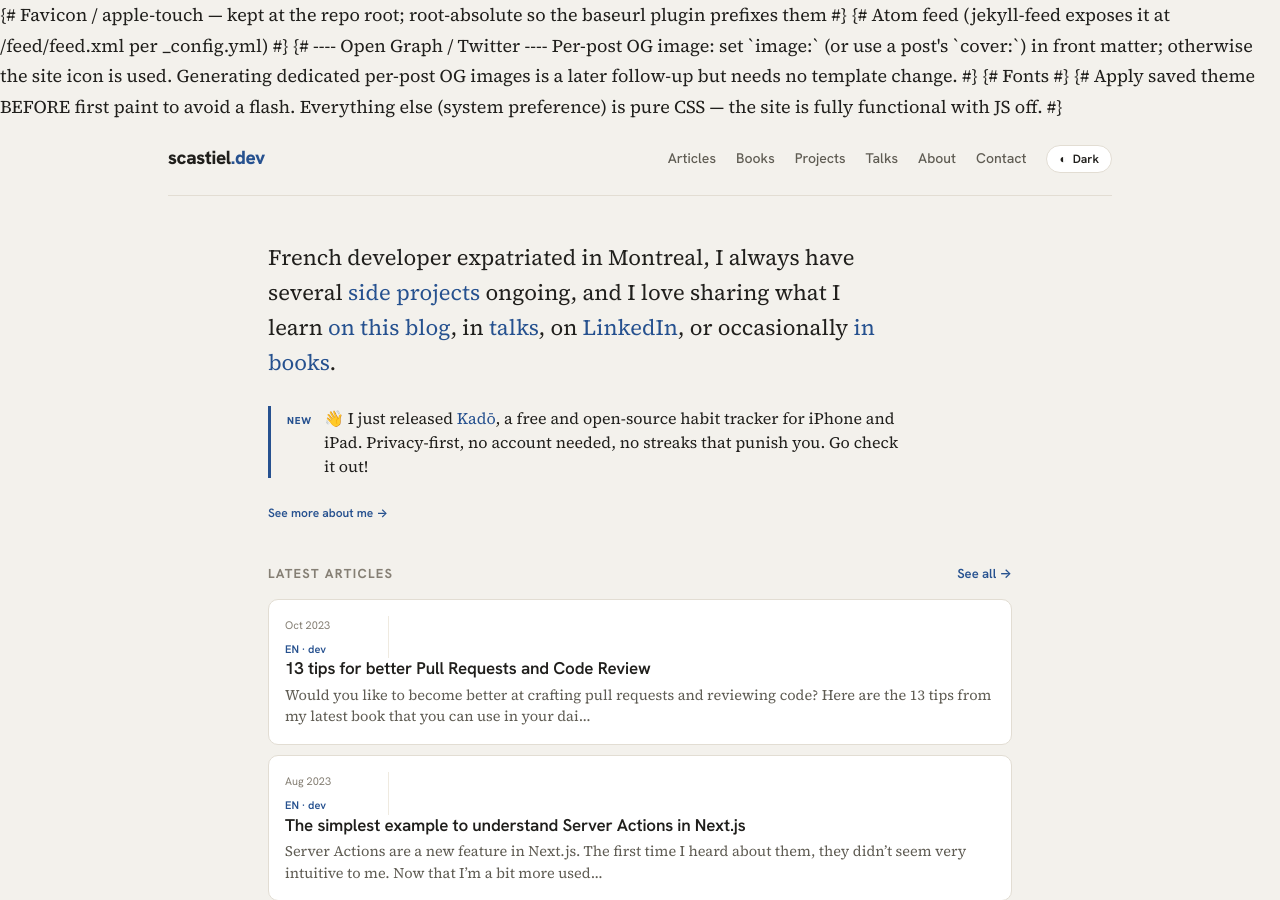
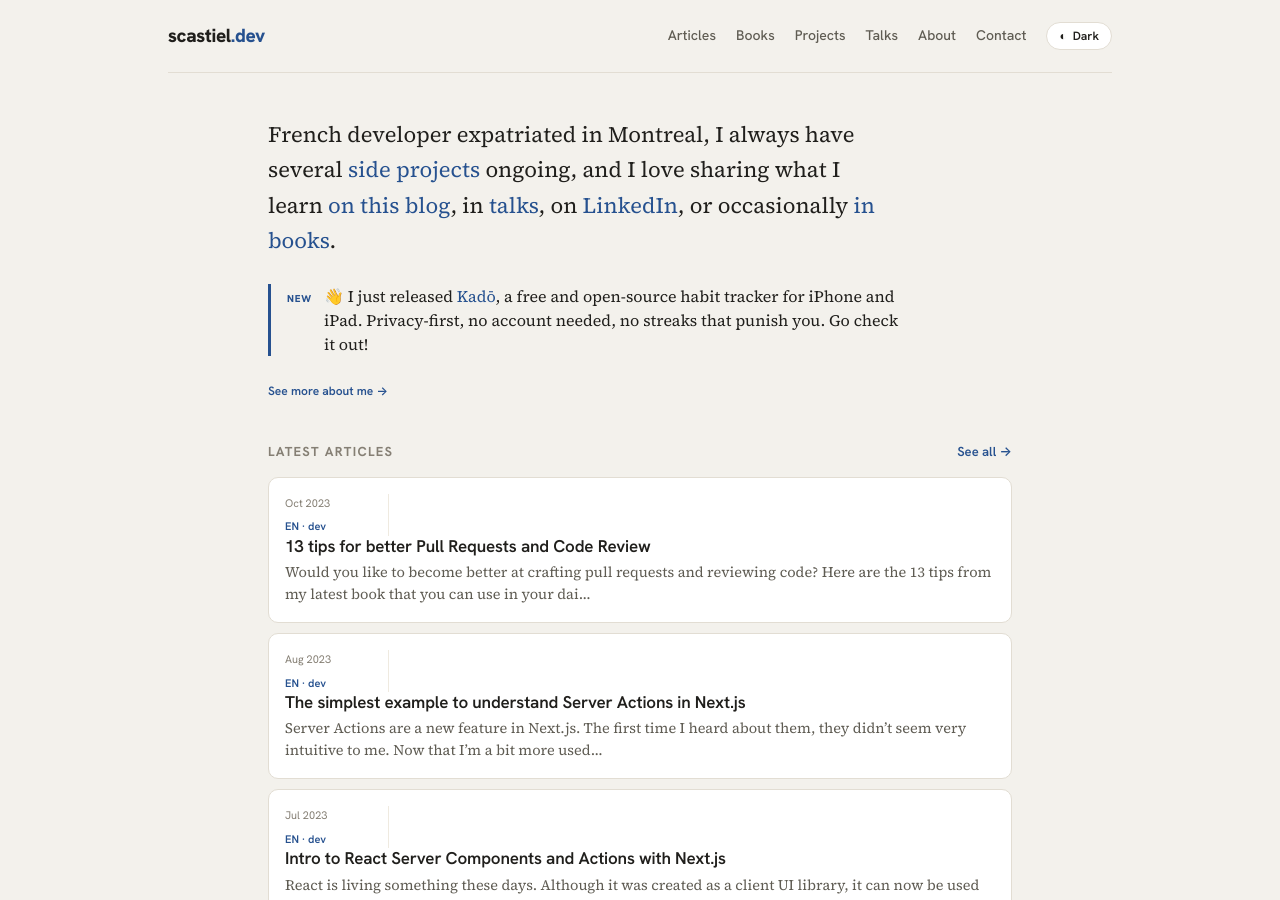
Before and after one commit to scastiel/newscastieldev, a Jekyll site: the page built from index.html, in a window 1280 px wide and 900 px high. Built offline with Jekyll 4.4.1, drawn with Linux system fonts in a browser that asks for light colours; part of the change alters nothing that is shown; some of the changed text lies outside the part shown.

Commit message:
Fix Liquid comment syntax leaking as page text
head.html and footer.html used Jinja/Twig-style {# ... #} comments, which
Liquid does not recognize — they rendered as literal text at the top and
bottom of every page. Convert them to {%- comment -%} ... {%- endcomment -%}.

Caught by driving the running site in the browser (Chrome DevTools MCP).

Co-Authored-By: Claude Opus 4.8 (1M context) <noreply@anthropic.com>

```diff
--- a/_includes/footer.html
+++ b/_includes/footer.html
@@ -9,8 +9,10 @@
   <div>Content licensed <a href="https://creativecommons.org/licenses/by-nc-sa/4.0/" rel="license">CC&nbsp;BY-NC-SA&nbsp;4.0</a> · © Sebastien Castiel</div>
 </footer>
 
-{# Optional manual theme toggle. Site works fully without JS (system
-   preference via CSS); this just lets a visitor override it. #}
+{%- comment -%}
+  Optional manual theme toggle. Site works fully without JS (system
+  preference via CSS); this just lets a visitor override it.
+{%- endcomment -%}
 <script>
   (function () {
     function current() {
--- a/_includes/head.html
+++ b/_includes/head.html
@@ -5,17 +5,18 @@
 <meta name="description" content="{{ page.description | default: site.description | strip_html | truncate: 180 }}">
 <link rel="canonical" href="{{ page.url | absolute_url }}">
 
-{# Favicon / apple-touch — kept at the repo root; root-absolute so the baseurl plugin prefixes them #}
+{%- comment -%} Favicon / apple-touch — kept at the repo root; root-absolute so the baseurl plugin prefixes them {%- endcomment -%}
 <link rel="icon" href="/favicon.ico">
 <link rel="apple-touch-icon" href="/apple-icon.png">
 
-{# Atom feed (jekyll-feed exposes it at /feed/feed.xml per _config.yml) #}
+{%- comment -%} Atom feed (jekyll-feed exposes it at /feed/feed.xml per _config.yml) {%- endcomment -%}
 <link rel="alternate" type="application/atom+xml" title="{{ site.title }}" href="/feed/feed.xml">
 
-{# ---- Open Graph / Twitter ----
-   Per-post OG image: set `image:` (or use a post's `cover:`) in front matter;
-   otherwise the site icon is used. Generating dedicated per-post OG images is
-   a later follow-up but needs no template change. #}
+{%- comment -%}
+  Open Graph / Twitter. Per-post OG image: set `image:` (or use a post's
+  `cover:`) in front matter; otherwise the site icon is used. Generating
+  dedicated per-post OG images is a later follow-up but needs no template change.
+{%- endcomment -%}
 {% assign og_image = page.image | default: page.cover | default: "/icon.png" %}
 <meta property="og:site_name" content="{{ site.title }}">
 <meta property="og:type" content="{% if page.layout == 'post' %}article{% else %}website{% endif %}">
@@ -26,15 +27,17 @@
 <meta name="twitter:card" content="summary_large_image">
 <meta name="twitter:creator" content="@scastiel">
 
-{# Fonts #}
+{%- comment -%} Fonts {%- endcomment -%}
 <link rel="preconnect" href="https://fonts.googleapis.com">
 <link rel="preconnect" href="https://fonts.gstatic.com" crossorigin>
 <link href="https://fonts.googleapis.com/css2?family=Source+Serif+4:opsz,wght@8..60,400;8..60,500;8..60,600;8..60,700&family=Hanken+Grotesk:wght@400;500;600;700;800&family=JetBrains+Mono:wght@400;500;600&display=swap" rel="stylesheet">
 
 <link rel="stylesheet" href="/assets/css/main.css">
 
-{# Apply saved theme BEFORE first paint to avoid a flash. Everything else
-   (system preference) is pure CSS — the site is fully functional with JS off. #}
+{%- comment -%}
+  Apply saved theme BEFORE first paint to avoid a flash. Everything else
+  (system preference) is pure CSS — the site is fully functional with JS off.
+{%- endcomment -%}
 <script>
   (function () {
     try {
```
